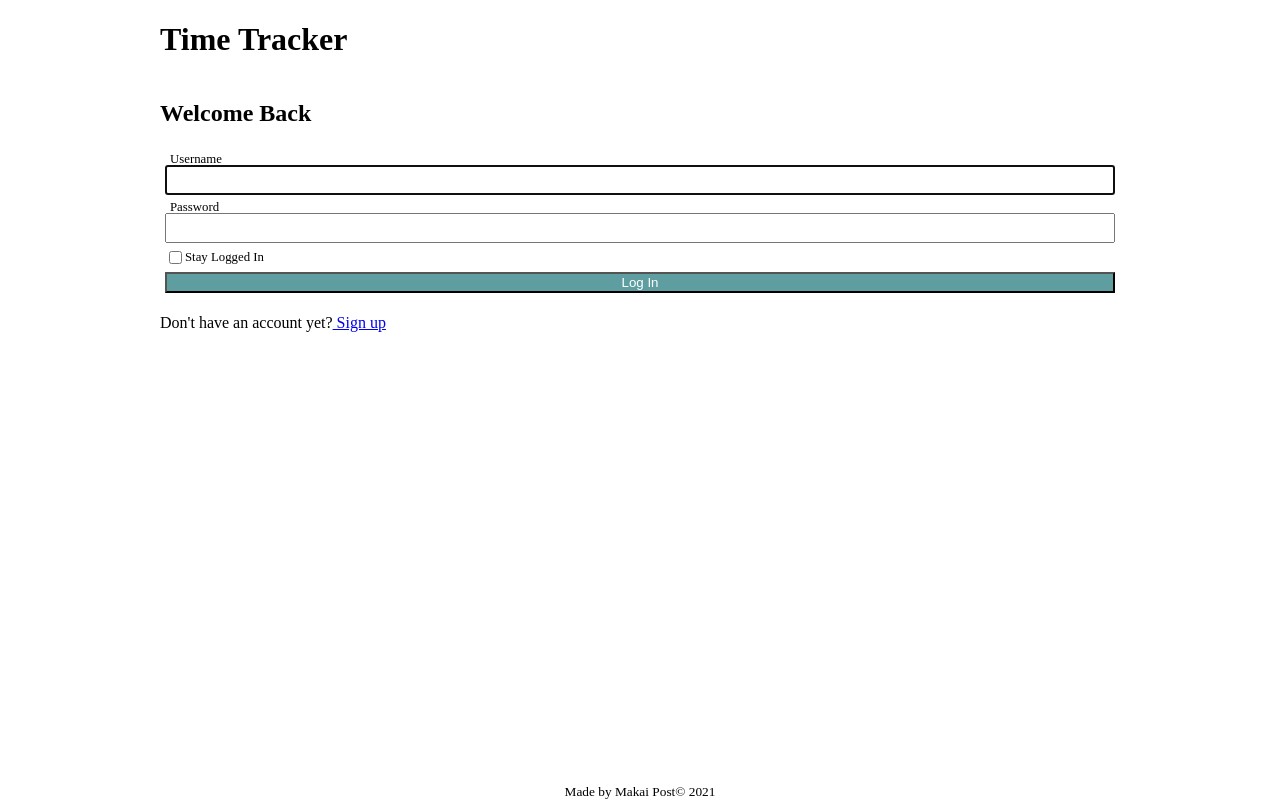
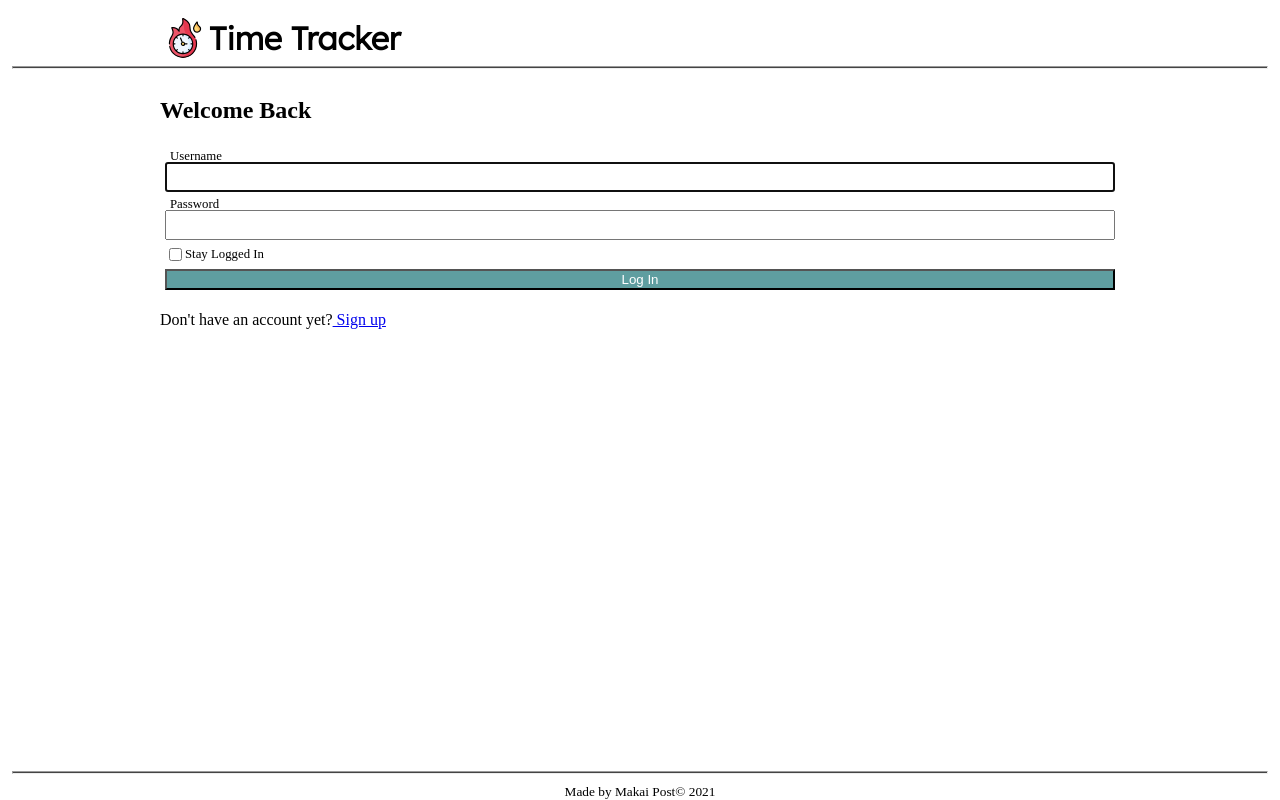
Before and after one commit to ToMakPo/TimeTracker, a React (Create React App) app in the folder client/: page / in a window 1280 px wide. Built offline with nearby package versions, Linux system fonts and the light colour scheme.

Commit message:
fixed style

```diff
--- a/client/public/index.html
+++ b/client/public/index.html
@@ -18,6 +18,6 @@
 
 <body>
 	<noscript>You need to enable JavaScript to run this app.</noscript>
-	<div id="root" style="max-width: 960px; margin: auto;"></div>
+	<div id="root"></div>
 </body>
 </html>
--- a/client/src/App.js
+++ b/client/src/App.js
@@ -18,7 +18,9 @@ const App = _ => {
 	return (
 		<GlobalValues.Provider value={{user}}>
 			<PageHeader loggedIn={loggedIn}/>
+			<hr/>
 			<PageMain loggedIn={loggedIn}/>
+			<hr/>
 			<PageFooter/>
 		</GlobalValues.Provider>
 	)
--- a/client/src/pages/PageHeader.js
+++ b/client/src/pages/PageHeader.js
@@ -1,10 +1,11 @@
 import '../styles/PageHeader.css'
 import NavMenu from '../components/NavMenu'
+import logo from '../images/clock.svg'
 
 const PageHeader = ({loggedIn}) => {
     return (
         <header className='page-header'>
-            <h1>Time Tracker</h1>
+            <h1><img src={logo} alt='clock icon'/> Time Tracker</h1>
             {/* <NavMenu loggedIn={loggedIn}/> */}
         </header>
     )
--- a/client/src/styles/App.css
+++ b/client/src/styles/App.css
@@ -1,3 +1,4 @@
+@import url("https://fonts.googleapis.com/css2?family=Lexend:wght@300&display=swap");
 html {
   height: 100vh;
 }
@@ -16,14 +17,26 @@ body {
   min-height: 100vh;
 }
 
-#root > * {
+#root > header, #root > footer {
   flex: 0 0 auto;
+  width: 100%;
+  max-width: 960px;
+  margin: 0 auto;
 }
 
 #root > main {
   flex: 1 1 auto;
+  width: 100%;
+  max-width: 960px;
+  margin: 0 auto;
 }
 
 footer {
   text-align: center;
 }
+
+hr {
+  width: 98vw;
+  height: 1px;
+  background-color: #444;
+}
--- a/client/src/styles/App.sass
+++ b/client/src/styles/App.sass
@@ -1,3 +1,5 @@
+@import url('https://fonts.googleapis.com/css2?family=Lexend:wght@300&display=swap')
+
 html
     height: 100vh
 
@@ -12,12 +14,24 @@ body
     display: flex
     flex-direction: column
     min-height: 100vh
+    $max-width: 960px
 
-    & > *
+    & > header, & > footer
         flex: 0 0 auto
+        width: 100%
+        max-width: $max-width
+        margin: 0 auto
 
     & > main
         flex: 1 1 auto
+        width: 100%
+        max-width: $max-width
+        margin: 0 auto
 
 footer
     text-align: center
+
+hr
+    width: 98vw
+    height: 1px
+    background-color: #444
--- a/client/src/styles/PageHeader.css
+++ b/client/src/styles/PageHeader.css
@@ -16,8 +16,14 @@
   gap: 5px;
 }
 
-.page-header h2 {
-  margin: 0;
+.page-header img {
+  height: 40px;
+  transform: translate(5px, 8px);
+}
+
+.page-header h1 {
+  margin: 10px 0 0 0;
+  font-family: 'Lexend', sans-serif;
 }
 
 .page-header a {
--- a/client/src/styles/PageHeader.sass
+++ b/client/src/styles/PageHeader.sass
@@ -1,5 +1,6 @@
 .page-header
     $fg: #fff
+
     #menu
         position: absolute
         background-color: #666
@@ -17,8 +18,13 @@
         flex-direction: column
         gap: 5px
 
-    h2
-        margin: 0
+    img
+        height: 40px
+        transform: translate(5px, 8px)
+
+    h1
+        margin: 10px 0 0 0
+        font-family: 'Lexend', sans-serif
 
     a
         cursor: pointer
```
Also changed, not shown: client/src/images/clock.svg (added).
